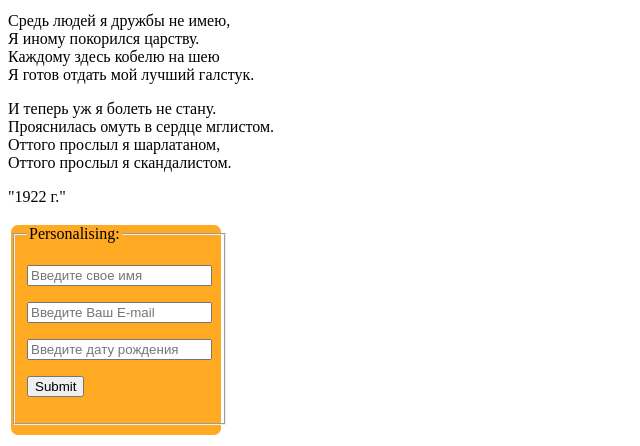
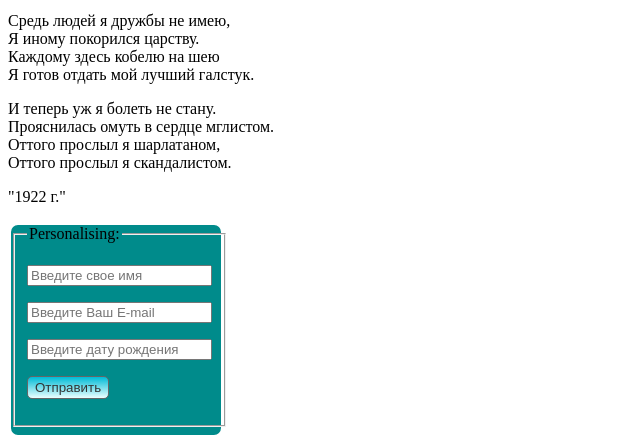
Before and after one commit to Igor681220/Matrix-1, a Django app: page / in a window 1280 px wide. Shown: the part 622-1068 px from the top of the page, without its empty margins (0-640 px from the left). Run offline with Django 3.2, Linux system fonts and the light colour scheme.

Commit message:
hello Django

```diff
--- a/shorturl/tinyurl/templates/index.html
+++ b/shorturl/tinyurl/templates/index.html
@@ -5,11 +5,23 @@
     <meta charset="UTF-8">
     <title>my page</title>
 
-    <style>
+    <style type="text/css">
+       button.new {
+        background: -moz-linear-gradient(#00BBD6, #EBFFFF);
+        background: -webkit-gradient(linear, 0 0, 0 100%, from(#00BBD6), to(#EBFFFF));
+        filter: progid:DXImageTransform.Microsoft.gradient(startColorstr='#00BBD6', endColorstr='#EBFFFF');
+        padding: 3px 7px;
+        color: #333;
+        -moz-border-radius: 5px;
+        -webkit-border-radius: 5px;
+        border-radius: 5px;
+        border: 1px solid #666;
+       }
+
         h1 { font-size: 30px; }
        div {
         width: 210px;	height: 210px; /* Размеры */
-        background: #fa2; /* Цвет фона */
+        background: #008B8B; /* Цвет фона */
         # outline: 2px solid #000; /* Чёрная рамка */
         border: 3px solid #fff; /* Белая рамка */
         border-radius: 10px; /* Радиус скругления */
@@ -85,14 +97,14 @@
                  <p>
                     <input type="text" placeholder="Введите дату рождения" name="birth"><br>
                  </p>
-                 <p>
-                 <input type="submit" onclick="alert('HTML не сложный, его легко понять!')">
-                 </p>
+
+              <form action="">
+                  <p><button onclick="alert('HTML не сложный, его легко понять!')" class="new">Отправить</button></p>
+              </form>
+
          </fieldset>
     </form>
 </div>
 
-
-
 </body>
 </html>
```
